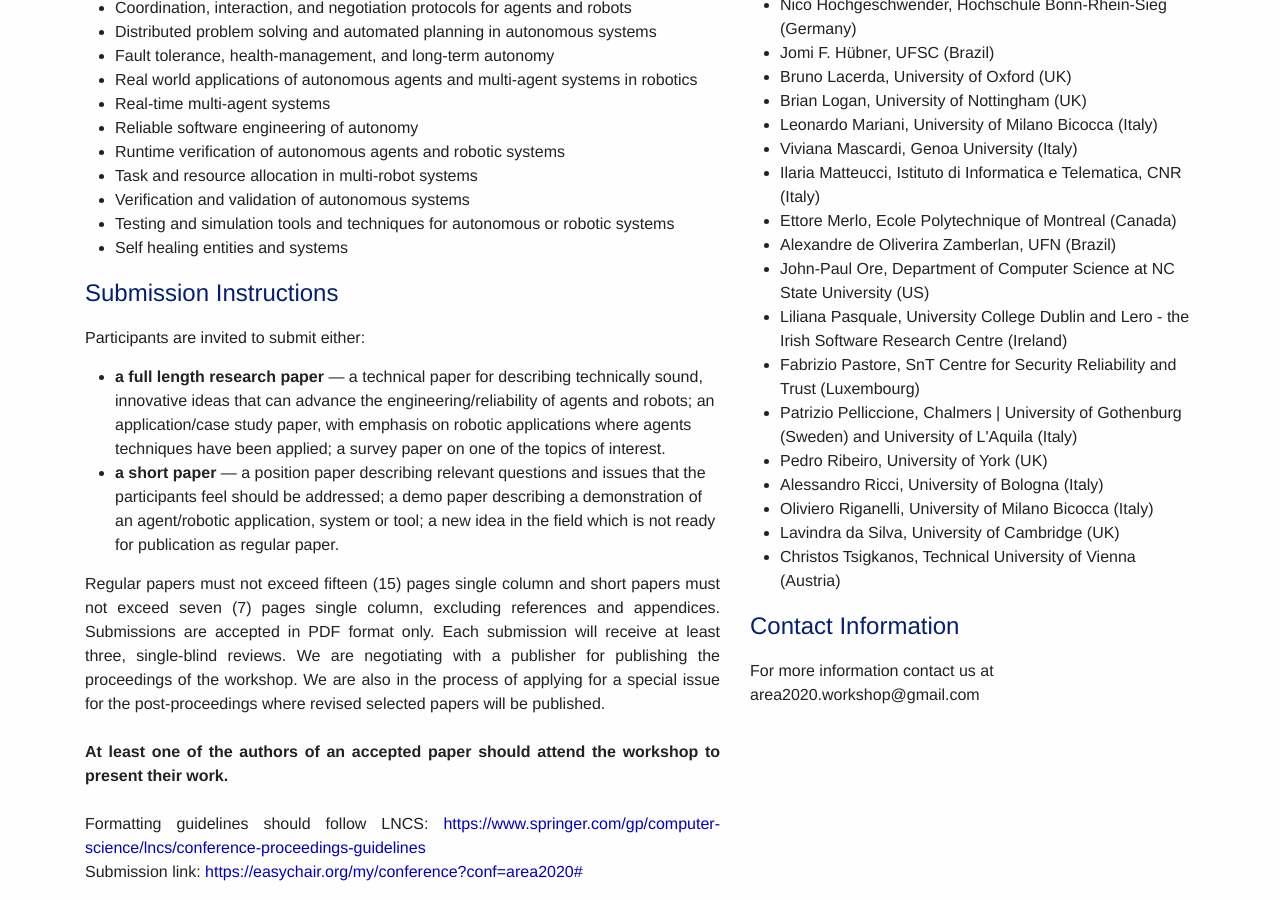
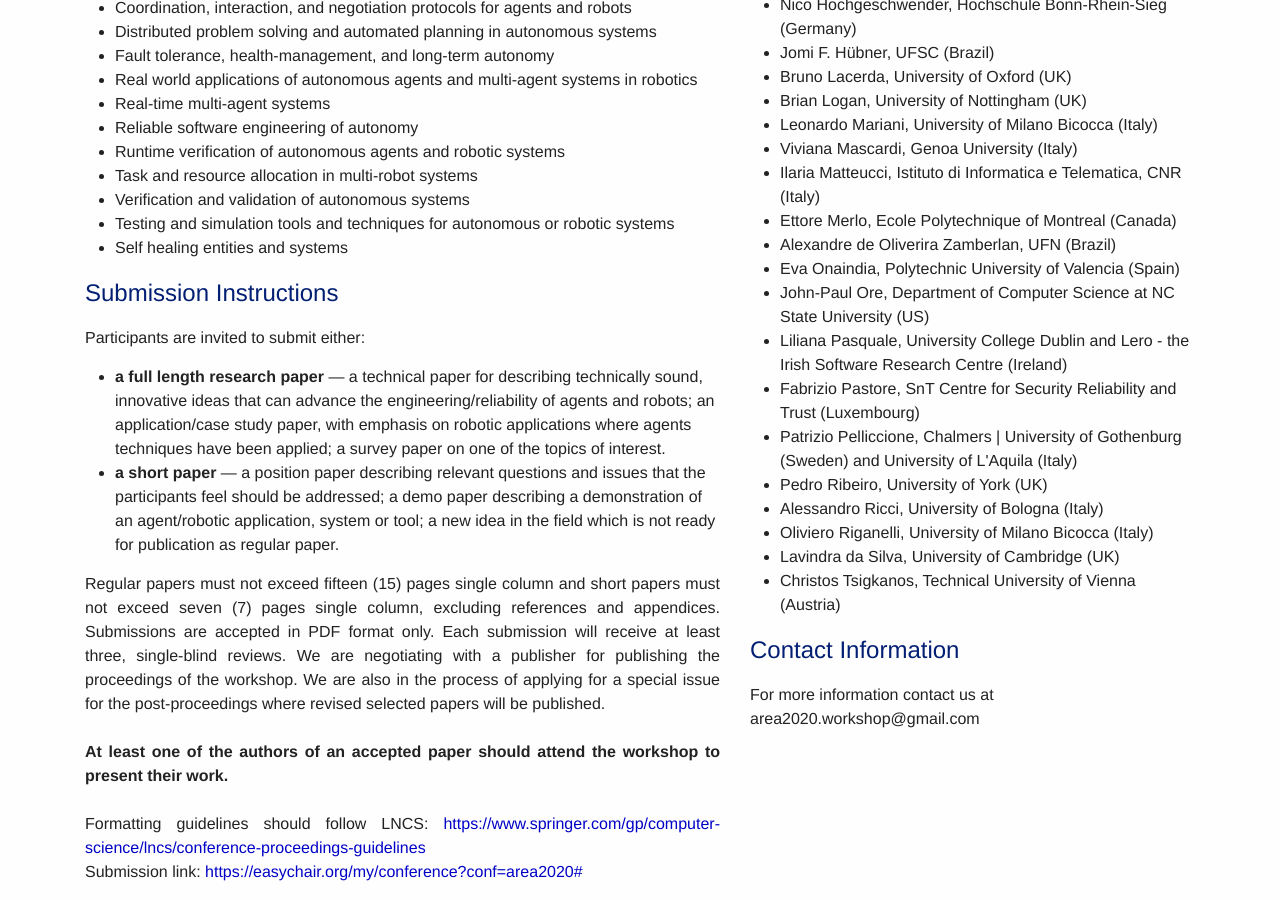
Before and after one commit to area2020/area2020.github.io, a Jekyll site: the page built from index.md, in a window 1280 px wide and 900 px high, scrolled down 1003 px. Built offline with Jekyll 4.4.1, drawn with Linux system fonts in a browser that asks for light colours; nearby versions of some CDN libraries.

Commit message:
Update index.md

```diff
--- a/index.md
+++ b/index.md
@@ -159,6 +159,7 @@ Submission link: <a href="https://easychair.org/my/conference?conf=area2020#">ht
 <li>Ilaria Matteucci, Istituto di Informatica e Telematica, CNR (Italy)</li>
 <li>Ettore Merlo, Ecole Polytechnique of Montreal (Canada)</li>
 <li>Alexandre de Oliverira Zamberlan, UFN (Brazil)</li>
+<li>Eva Onaindia, Polytechnic University of Valencia (Spain)</li>
 <li>John-Paul Ore, Department of Computer Science at NC State University (US)</li>
 <li>Liliana Pasquale, University College Dublin and  Lero - the Irish Software Research Centre (Ireland)</li>
 <li>Fabrizio Pastore, SnT Centre for Security Reliability and Trust (Luxembourg)</li>
```
